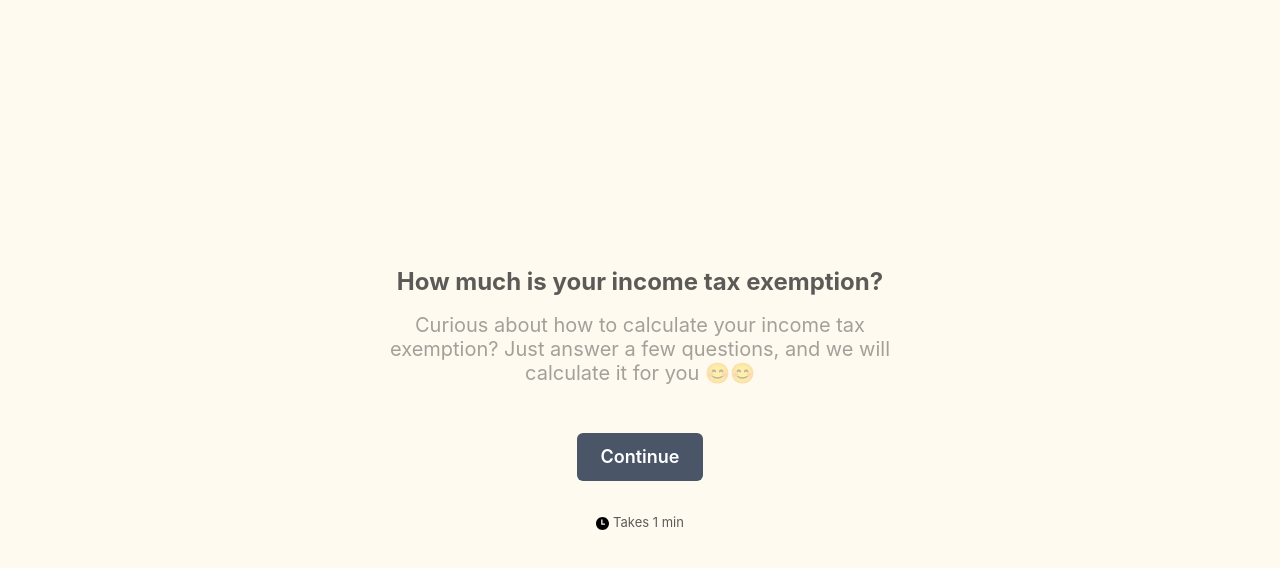
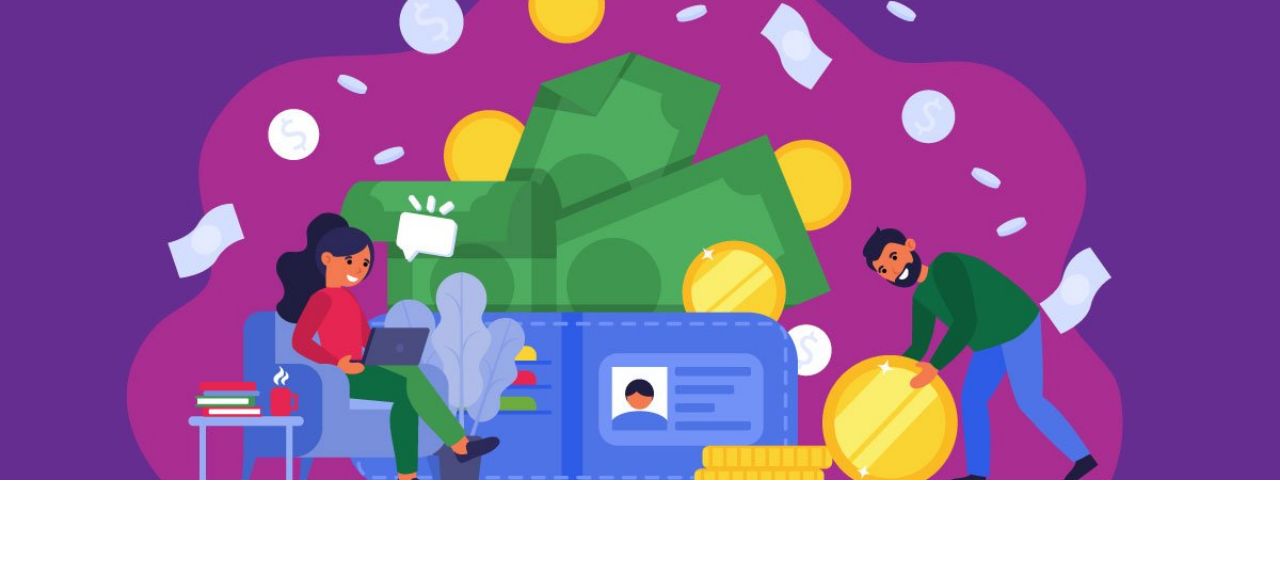
Before and after one commit to dandyling/mytax, a React (Create React App) app: page / in a window 1280 px wide. Shown: the top 568 px of the page. Built offline with nearby package versions, Linux system fonts and the light colour scheme.

Commit message:
feat: :sparkles: Add landing page

```diff
--- a/src/App.tsx
+++ b/src/App.tsx
@@ -2,13 +2,17 @@ import { ChakraProvider, theme } from "@chakra-ui/react";
 import * as React from "react";
 import { BrowserRouter as Router, Route, Switch } from "react-router-dom";
 import { RecoilRoot } from "recoil";
-import { Home } from "./Home";
+import { Home } from "./features/Home";
+import { GetTax } from "./features/questions/GetTax";
 
 export const App = () => (
   <Router>
     <RecoilRoot>
       <ChakraProvider theme={theme}>
         <Switch>
+          <Route path="/get-your-tax">
+            <GetTax />
+          </Route>
           <Route path="/">
             <Home />
           </Route>
--- a/src/Home.tsx
+++ /dev/null
@@ -1,17 +0,0 @@
-import React from "react";
-import { Layout } from "./components/Layout";
-import { GetStarted } from "./features/questions/GetStarted";
-import { ParentsMedical } from "./features/questions/ParentsMedical";
-import { QuestionType, useQuestion } from "./features/questions/Question";
-import { Spouse } from "./features/questions/Spouse";
-
-export const Home = () => {
-  const { question } = useQuestion();
-  return (
-    <Layout>
-      {question === QuestionType.GetStarted && <GetStarted />}
-      {question === QuestionType.Spouse && <Spouse />}
-      {question === QuestionType.ParentsMedical && <ParentsMedical />}
-    </Layout>
-  );
-};
--- a/src/components/Layout.tsx
+++ b/src/components/Layout.tsx
@@ -11,12 +11,8 @@ export const Layout = (props: LayoutProps) => {
     <Flex
       color="blackAlpha.700"
       direction="column"
-      as="main"
       width="100vw"
       height="100vh"
-      backgroundColor="orange.50"
-      alignItems="center"
-      justifyContent="center"
     >
       {children}
     </Flex>
--- /dev/null
+++ b/src/features/Home.tsx
@@ -0,0 +1,17 @@
+import { AspectRatio, Flex, Image } from "@chakra-ui/react";
+import React from "react";
+import IncomeTax from "./../assets/income-tax.jpg";
+
+export const Home = () => {
+  return (
+    <Flex width="100%">
+      <Flex as="header"></Flex>
+      <Flex as="main" width="100%">
+        <AspectRatio minWidth="100%" maxWidth="100%" ratio={8 / 3}>
+          <Image src={IncomeTax} alt="Claim your tax" />
+        </AspectRatio>
+      </Flex>
+      <Flex as="footer"></Flex>
+    </Flex>
+  );
+};
--- /dev/null
+++ b/src/features/questions/GetTax.tsx
@@ -0,0 +1,26 @@
+import { Flex } from "@chakra-ui/react";
+import React from "react";
+import { Layout } from "../../components/Layout";
+import { GetStarted } from "./GetStarted";
+import { ParentsMedical } from "./ParentsMedical";
+import { QuestionType, useQuestion } from "./Question";
+import { Spouse } from "./Spouse";
+
+export const GetTax = () => {
+  const { question } = useQuestion();
+  return (
+    <Layout>
+      <Flex
+        width="100%"
+        height="100%"
+        backgroundColor="orange.50"
+        alignItems="center"
+        justifyContent="center"
+      >
+        {question === QuestionType.GetStarted && <GetStarted />}
+        {question === QuestionType.Spouse && <Spouse />}
+        {question === QuestionType.ParentsMedical && <ParentsMedical />}
+      </Flex>
+    </Layout>
+  );
+};
```
Also changed, not shown: src/assets/income-tax.jpg (added).
